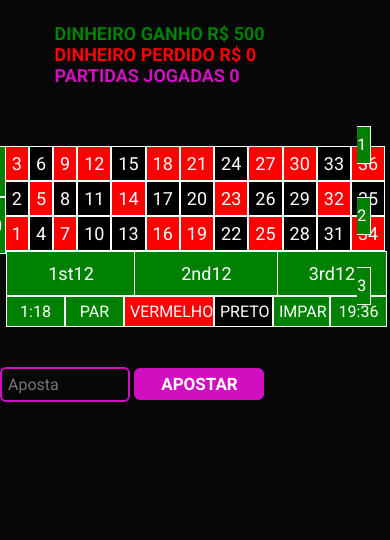
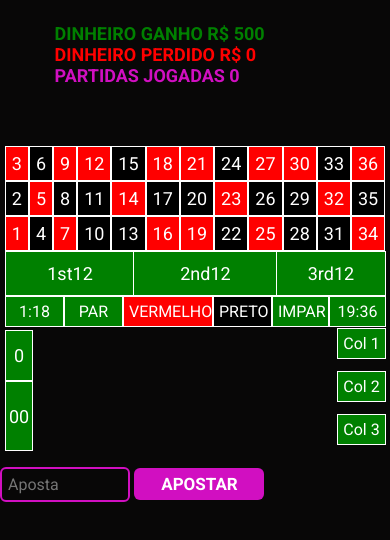
Before and after one commit to hwosptal/bardomoises, a plain HTML site: page index.html in a window 390 px wide. Shown: the part 368-908 px from the top of the page. Drawn offline with Linux system fonts and the light colour scheme.

Commit message:
cassino commit

```diff
--- a/global.css
+++ b/global.css
@@ -9,6 +9,8 @@ body {
     font-family: 'Roboto';
     font-size: 16px;
     color: #fff;
+    overflow-x: hidden;
+    width: 100%;
     background-color: #080707;
     margin: 0px;
     padding: 0px;
--- a/index.html
+++ b/index.html
@@ -43,11 +43,13 @@
         </div>
         <div class="content">
             <div class="roleta">
-                <div class="coluna-zero">
-                    <span onclick="NumeroEscolhido('0')">0</span>
-                </div>
-                <div class="coluna-zero-2">
-                    <span onclick="NumeroEscolhido('00')">00</span>
+                <div class="coluna-zero-div">
+                    <div class="coluna-zero">
+                        <span onclick="NumeroEscolhido('0')">0</span>
+                    </div>
+                    <div class="coluna-zero-2">
+                        <span onclick="NumeroEscolhido('00')">00</span>
+                    </div>
                 </div>
                 <div class="numeros">
                     <span onclick="NumeroEscolhido(3)" id="vermelho">3</span>
--- a/roleta.css
+++ b/roleta.css
@@ -7,7 +7,7 @@
 
 /* roleta css */
 .coluna-zero-2, .coluna-zero {
-    margin-left: -523px;
+    margin-left: -260px;
 }
 .coluna-zero-2 span{
     position: absolute;
@@ -202,7 +202,7 @@
         padding: 6px;
     }
     #duzia_1, #duzia_2, #duzia_3, .par-1-18 {
-        margin-left: 3px;
+        margin-left: 1px;
     }
     #duzia_1 {
         width: 130px;
@@ -228,7 +228,7 @@
     }
     .preto-coluna span{
         padding: 5px;
-         width: 59px;
+        width: 59px;
         font-size: 16px;
     }
     .impar-19-36 span{
@@ -238,28 +238,31 @@
     }
 
     .coluna-zero-2, .coluna-zero {
-        margin-left: -380px;
+        margin-top: 194px;
+        margin-left: -163px;
+        position: absolute;
     }
     .coluna-zero-2 span{
-        margin:51px 0px 0px -27px;
         padding:3px 3px 2px 3px;
-        line-height: 2.8;
+        margin-top: 41px;
     }
     .coluna-zero span{
         padding:14px 8px 14px 8px;
-        margin: 0px 0px 0px -27px;
+        margin: -10px 0px 0px -27px;
     }
     .coluna-direita {
-        margin-top: -78px;
-        margin-left:390px;
-        position: absolute;
+        margin-top: 300px;
+        margin-left:296px;
     }
     .coluna-direita span{
         writing-mode: horizontal-tb;
         font-size: 16px;
-        padding: 8px 4px 9px 4px;
-        line-height: 2.2;
+        padding: 5px;
         margin-left: 37px;
+        line-height: 2.7;
         margin-top: -5px;
     }
+    .apostar {
+        margin-top: 140px;
+    }
 }
```
